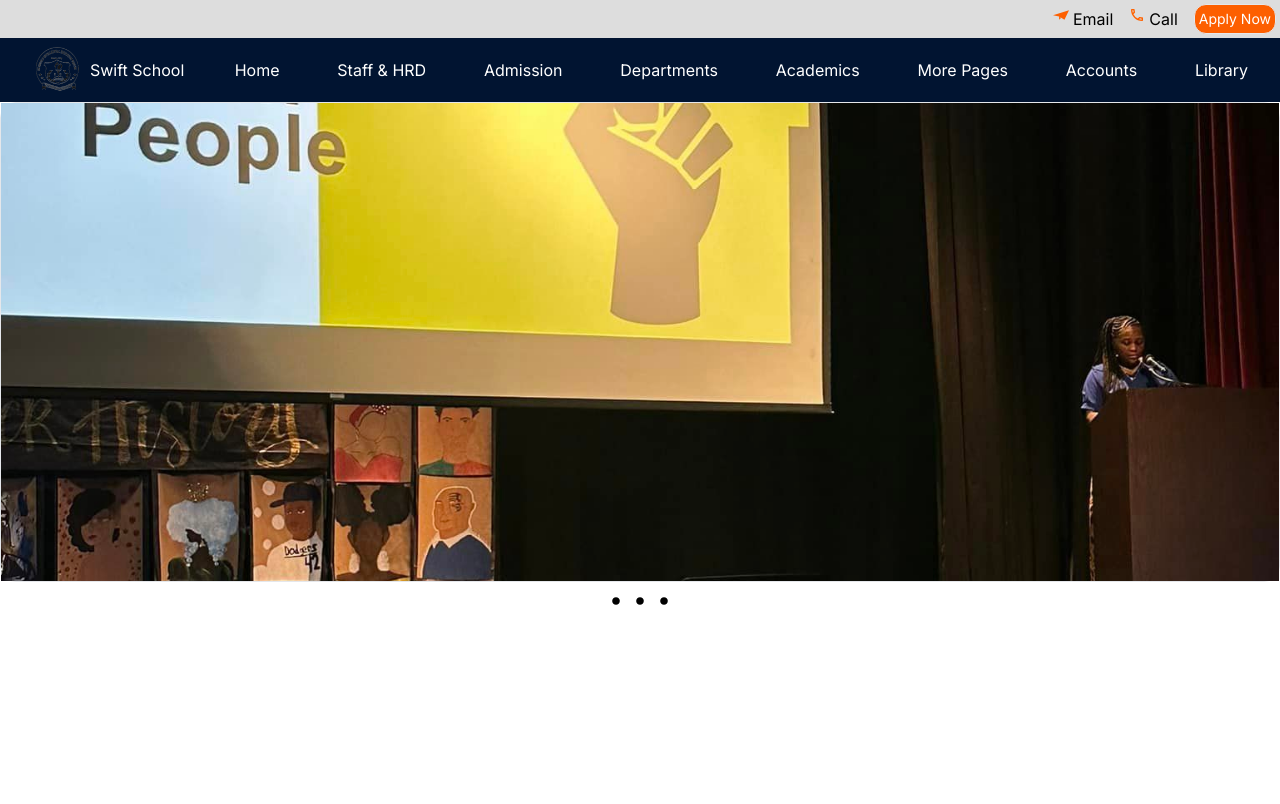
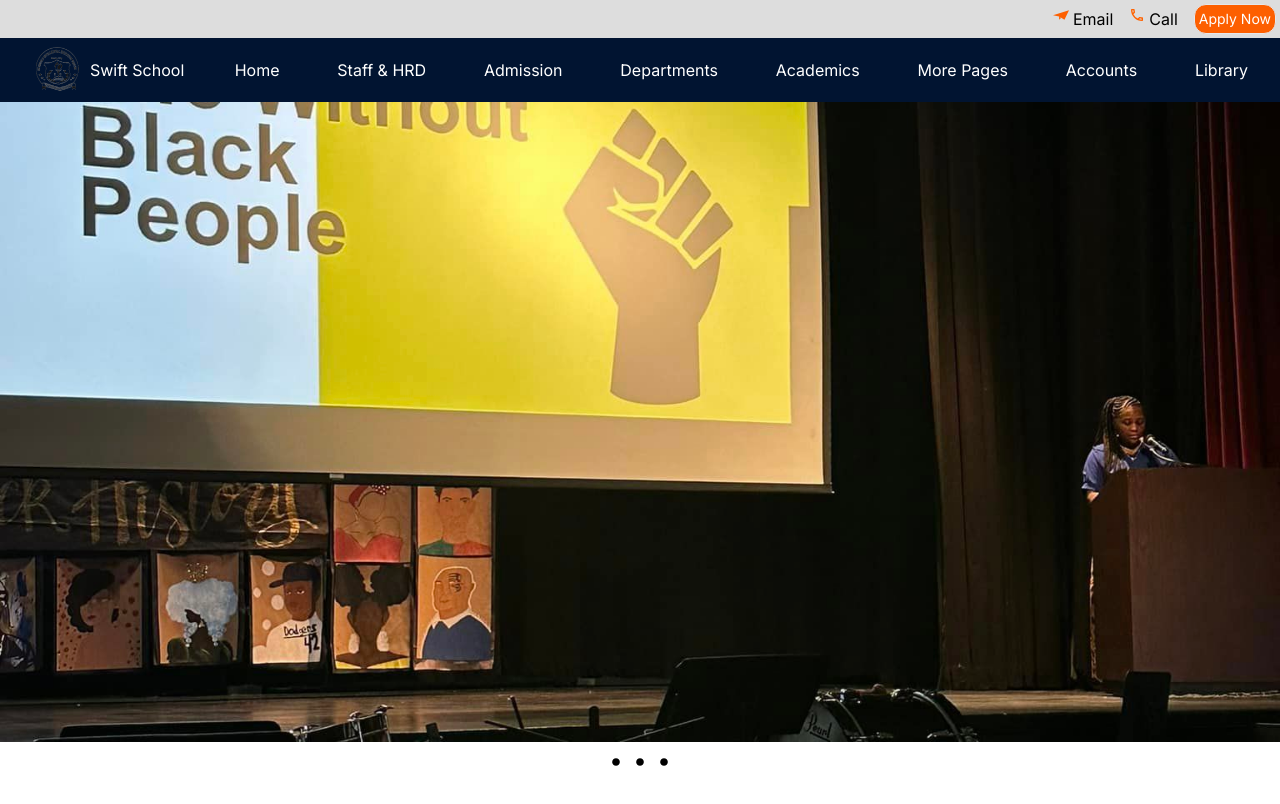
Before and after one commit to maths29/school-porter, a Next.js app: page / in a window 1280 px wide. Shown: the top 804 px of the page. Built offline with nearby package versions, Linux system fonts and the light colour scheme.

Commit message:
Increase the height

```diff
--- a/app/components/ImageCarousel.js
+++ b/app/components/ImageCarousel.js
@@ -37,7 +37,7 @@ const ImageCarousel = () => {
   }, [currentIndex]);
 
   return (
-    <div className="h-[60vh] w-full rounded-2xl relative group border">
+    <div className="h-[80vh] w-full rounded-2xl relative group">
       <div
         style={{
           backgroundImage: `url(${images[currentIndex].url})`,
```
